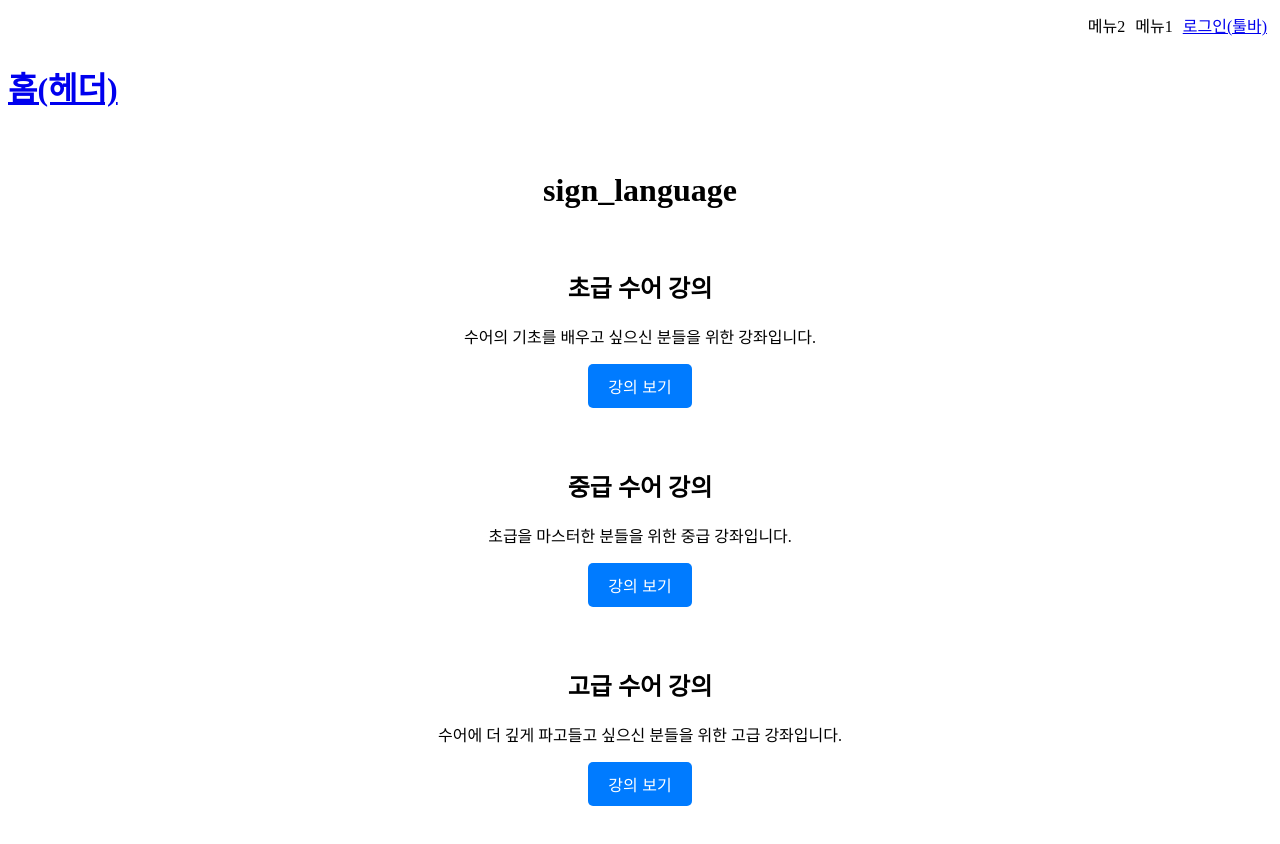
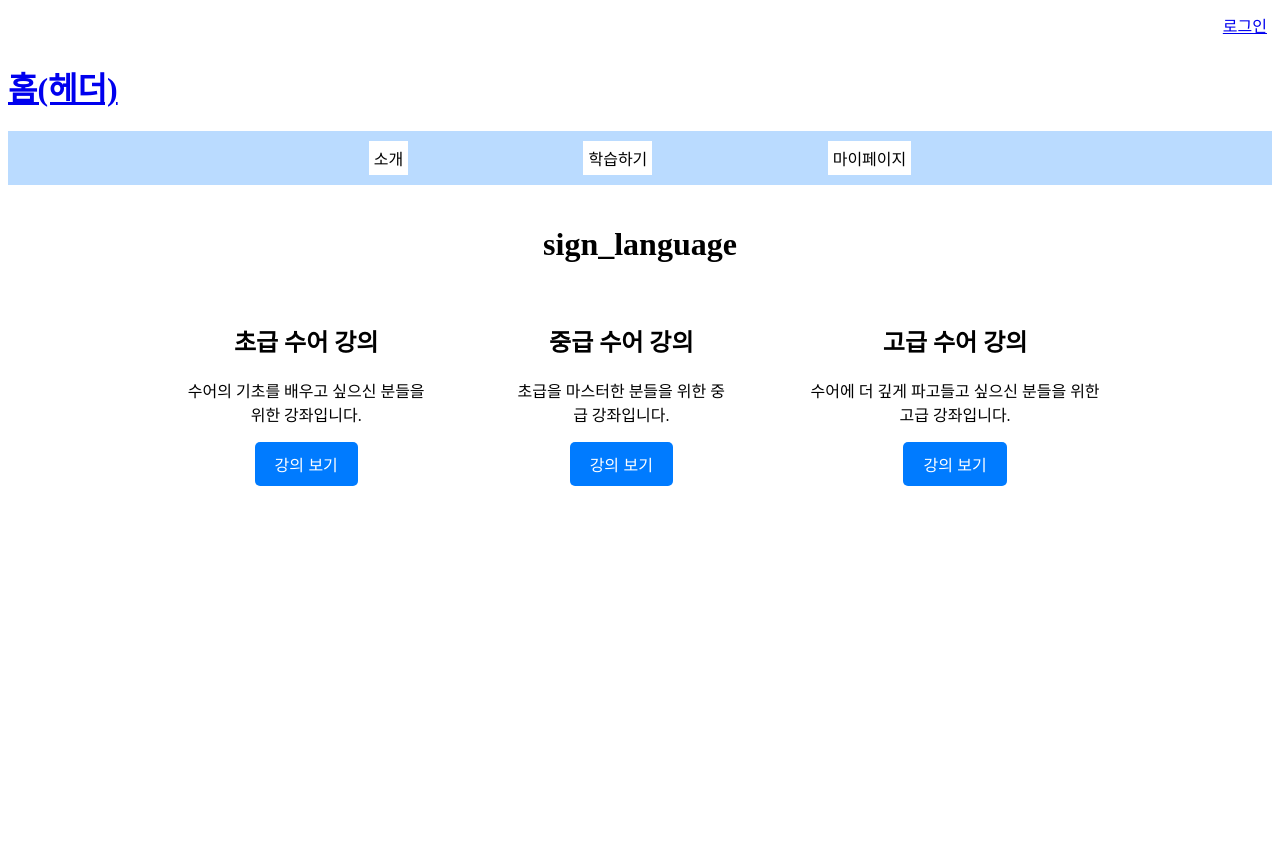
Before and after one commit to seo-yeonggwang/sign_language, a React (Create React App) app: page / in a window 1280 px wide. Shown: the top 844 px of the page. After the commit the page ends 800 px from the top, so only its background shows below. Built offline with nearby package versions, Linux system fonts and the light colour scheme.

Commit message:
헤더편집-중간저장

```diff
--- a/src/Header.js
+++ b/src/Header.js
@@ -1,17 +1,17 @@
 import { Link } from 'react-router-dom';
 import Toolbar from "./Toolbar";
-
+import LoginButton from "./LoginButton";
 
 function Header(props) {
     return (
         <div className="Header">
-            <Toolbar/>
+            <LoginButton/>
             <h1>
-
                 <Link to="/">
                     홈(헤더)
                 </Link>
             </h1>
+            <Toolbar/>
         </div>
     );
 }
--- /dev/null
+++ b/src/LoginButton.js
@@ -0,0 +1,26 @@
+import React from "react";
+import { Link } from 'react-router-dom';
+import { useLocation } from 'react-router-dom';
+
+const styles = {
+	container: {
+		display: "flex",
+        flexDirection: "row-reverse",
+	},
+    box: {
+        padding: "5px",
+    },
+};
+
+function LoginButton(props) {
+    const location = useLocation();
+    if (location.pathname==="/login") return null;
+    return (
+        <div style = {styles.container}>
+            <span style={styles.box}>
+                <Link to="/login"> 로그인</Link>
+            </span>
+        </div>
+    )
+}
+export default LoginButton
--- a/src/Toolbar.js
+++ b/src/Toolbar.js
@@ -2,13 +2,18 @@ import React from "react";
 import { Link } from 'react-router-dom';
 import { useLocation } from 'react-router-dom';
 
+
 const styles = {
 	container: {
 		display: "flex",
-        flexDirection: "row-reverse",
-	},
+        justifyContent: "space-evenly",
+        background: "#007bff45",
+        padding: "10px",
+
+    },
     box: {
         padding: "5px",
+        background: "white",
     },
 };
 
@@ -17,11 +22,11 @@ function Toolbar(props) {
     if (location.pathname==="/login") return null;
     return (
         <div style = {styles.container}>
-            <span style={styles.box}>
-                <Link to="/login"> 로그인(툴바)</Link>
-            </span>
-            <span style={styles.box}>메뉴1</span>
-            <span style={styles.box}>메뉴2</span>
+            <span></span>
+            <span style={styles.box}>소개</span>
+            <span style={styles.box}>학습하기</span>
+            <span style={styles.box}>마이페이지</span>
+            <span></span>
         </div>
     )
 }
--- a/src/pages/Home.js
+++ b/src/pages/Home.js
@@ -1,6 +1,6 @@
 import React from 'react';
 import styled from 'styled-components';
-import { Link } from 'react-router-dom';
+import { BrowserRouter, Routes, Route, Link } from 'react-router-dom';
 
 
 const Home = () => {
@@ -35,7 +35,7 @@ export default Home;
 const Container = styled.div`
   margin: 0 auto;
   padding: 20px;
-  max-width: 800px;
+  max-width: 1000px;
 `;
 
 const Header = styled.header`
@@ -45,13 +45,14 @@ const Header = styled.header`
 
 const Main = styled.main`
   display: flex;
-  flex-direction: column;
+  flex-direction: row;
   align-items: center;
 `;
 
 const Section = styled.section`
   text-align: center;
-  margin-bottom: 40px;
+  margin-right: 40px;
+  margin-left: 40px;
 `;
 
 const Button = styled.button`
--- a/src/pages/Login.js
+++ b/src/pages/Login.js
@@ -12,6 +12,7 @@ function Login(props){
     return (
         <div>
             <div>로그인 페이지</div>
+            <form>
                 <div>
                     <span style = {styles.text}>ID </span>
                     <input type="text"></input>
@@ -21,8 +22,8 @@ function Login(props){
                     <span style = {styles.text}>PSWD </span>
                     <input type="password"></input>
                 </div>
-            {/* <input style = {styles.block} type="text"></input> */}
-
+                <button type="submit">로그인</button>
+            </form>
         </div>
     )
 }
--- a/src/pages/Study.js
+++ b/src/pages/Study.js
@@ -1,5 +1,4 @@
 import React, {useRef} from 'react';
-import { Button } from 'reactstrap';
 
 const getWebcam = (callback) => {
   try {
```
Lines whose indentation alone changed are shown as unchanged.
